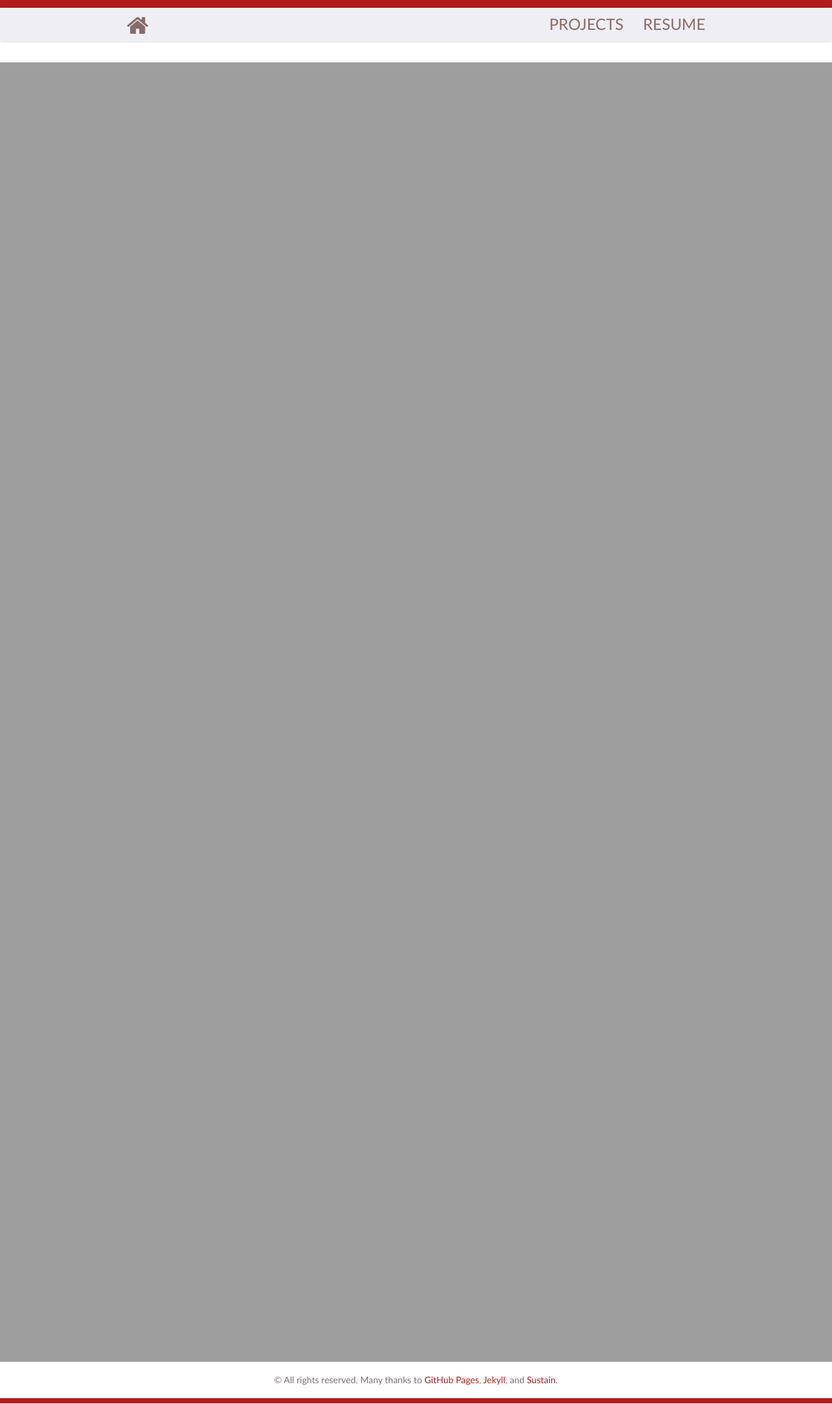
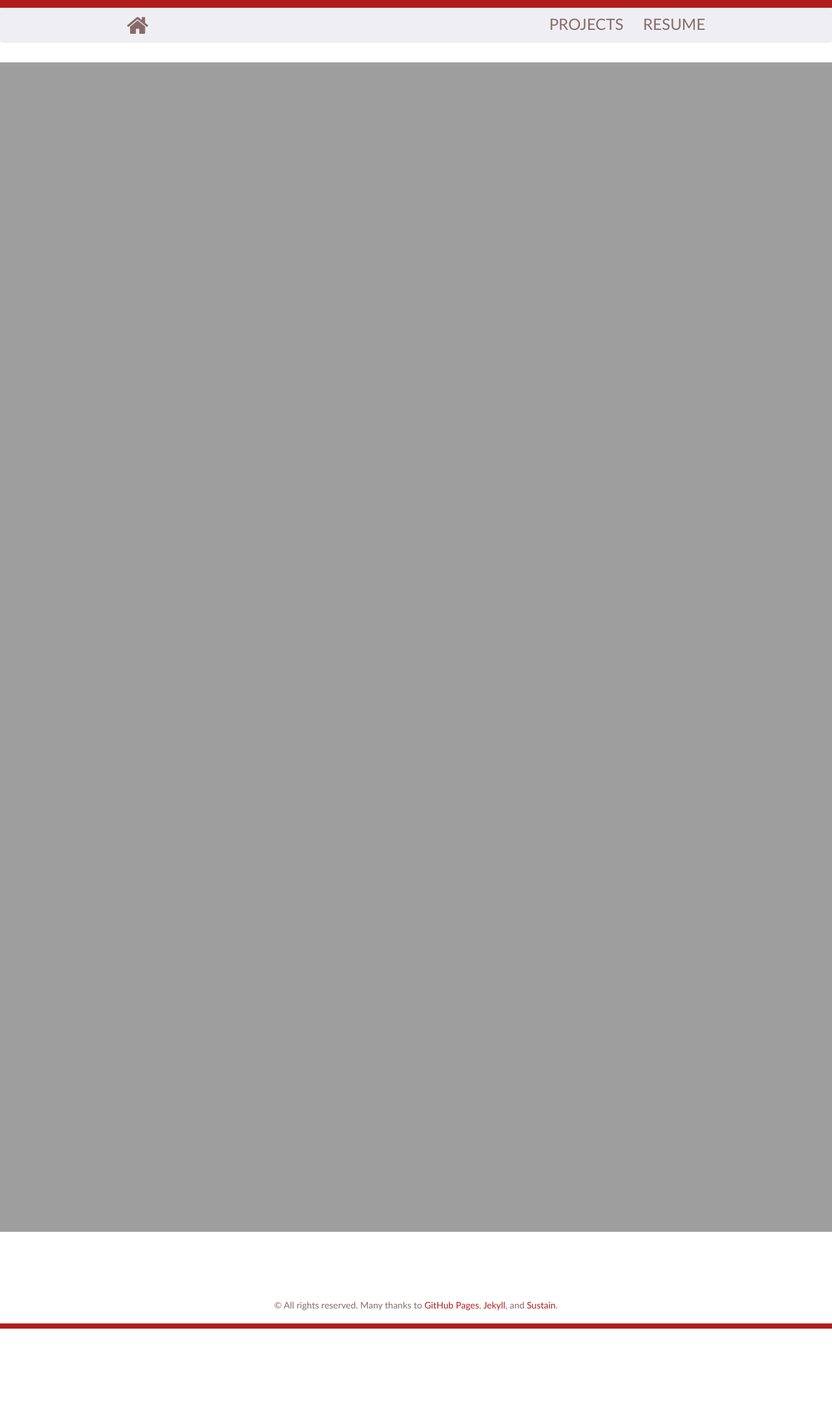
Before and after one commit to zachdietz1/home, a Jekyll site: the page built from resume.html, in a window 1280 px wide. Shown: the whole page at 65% size. Built offline with Jekyll 4.4.1, drawn with Linux system fonts in a browser that asks for light colours; nearby versions of some CDN libraries; after the commit the page ends 2046 px from its top, so only the background shows below that.

Commit message:
resume second attempt

```diff
--- a/resume.html
+++ b/resume.html
@@ -4,5 +4,5 @@ title: Resume
 ---
 
 <div class="video-container">
-	<embed src="https://zachdietz1.github.io/resume/" style="width:100%; height: 2000px;">
+	<embed src="https://zachdietz1.github.io/resume/" style="width:100%; height: 1800px;">
 </div>
--- a/static/css/main.css
+++ b/static/css/main.css
@@ -196,6 +196,7 @@ div.footer{
   overflow: auto;
   margin: 0 auto;'
   -webkit-overflow-scrolling: touch;
+  height: 1900px;
 }
 
 }*/
```
